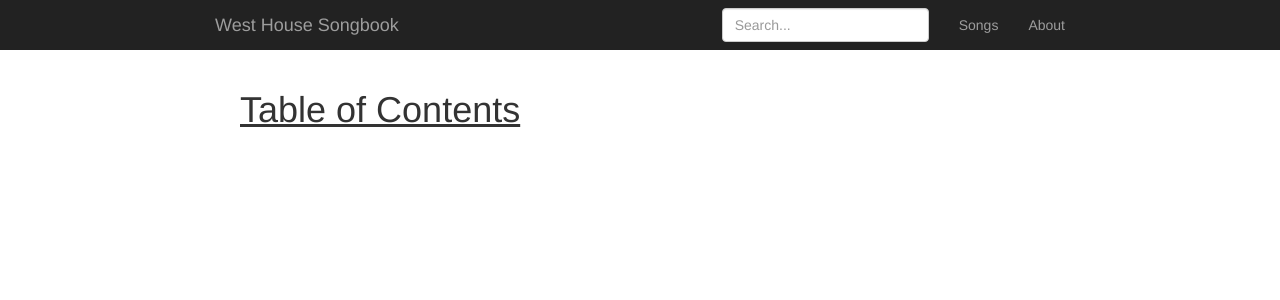
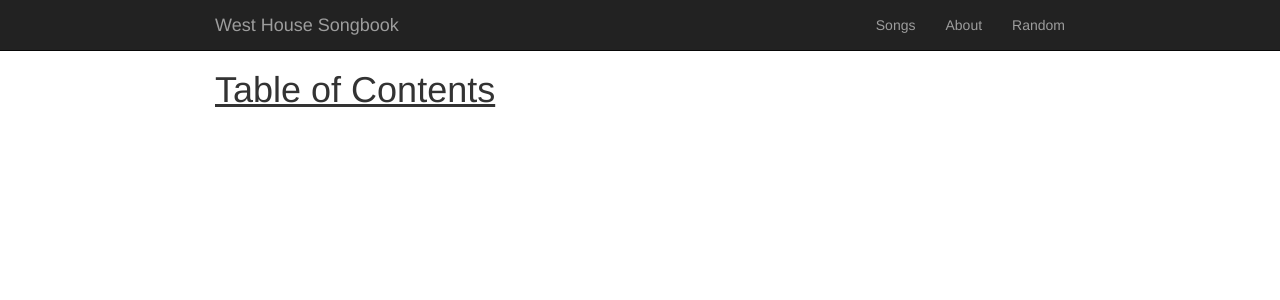
Before and after one commit to jsonreeder/whsongbook, a Flask app: template whsongbook/templates/toc.html in a window 1280 px wide. Shown: the top 300 px of the page. Run offline with Flask 2, Linux system fonts and the light colour scheme; the template is opened without the code that fills it, so the values that code supplies are empty; some libraries are stand-ins or nearby versions.

Commit message:
Improve formatting
To consolidate css I am moving all customization to "main.css".

```diff
--- a/whsongbook/templates/base.html
+++ b/whsongbook/templates/base.html
@@ -10,7 +10,7 @@
     <meta name="author" content="">
     <link rel="icon" href="../../favicon.ico">
 
-    <title>Dashboard Template for Bootstrap</title>
+    <title>WH Songook</title>
 
     <!-- Bootstrap core CSS -->
     <link href="../static/css/bootstrap.min.css" rel="stylesheet">
@@ -19,7 +19,7 @@
     <link href="../static/css/ie10-viewport-bug-workaround.css" rel="stylesheet">
 
     <!-- Custom styles for this template -->
-    <link href="../static/css/dashboard.css" rel="stylesheet">
+    <link href="../static/css/main.css" rel="stylesheet">
 
     <!-- Custom songbook css -->
     <link rel="stylesheet" href="{{ url_for('static', filename='css/main.css') }}">
@@ -38,16 +38,14 @@
             <span class="icon-bar"></span>
             <span class="icon-bar"></span>
           </button>
-          <a class="navbar-brand" href="#">West House Songbook</a>
+          <a class="navbar-brand" href="/">West House Songbook</a>
         </div>
         <div id="navbar" class="navbar-collapse collapse">
           <ul class="nav navbar-nav navbar-right">
             {{ nav_link('songs', 'Songs') }}
-            {{ nav_link('home', 'About') }}
+            {{ nav_link('about', 'About') }}
+            {{ nav_link('random', 'Random') }}
           </ul>
-          <form class="navbar-form navbar-right">
-            <input type="text" class="form-control" placeholder="Search...">
-          </form>
         </div>
       </div>
     </nav>
```
